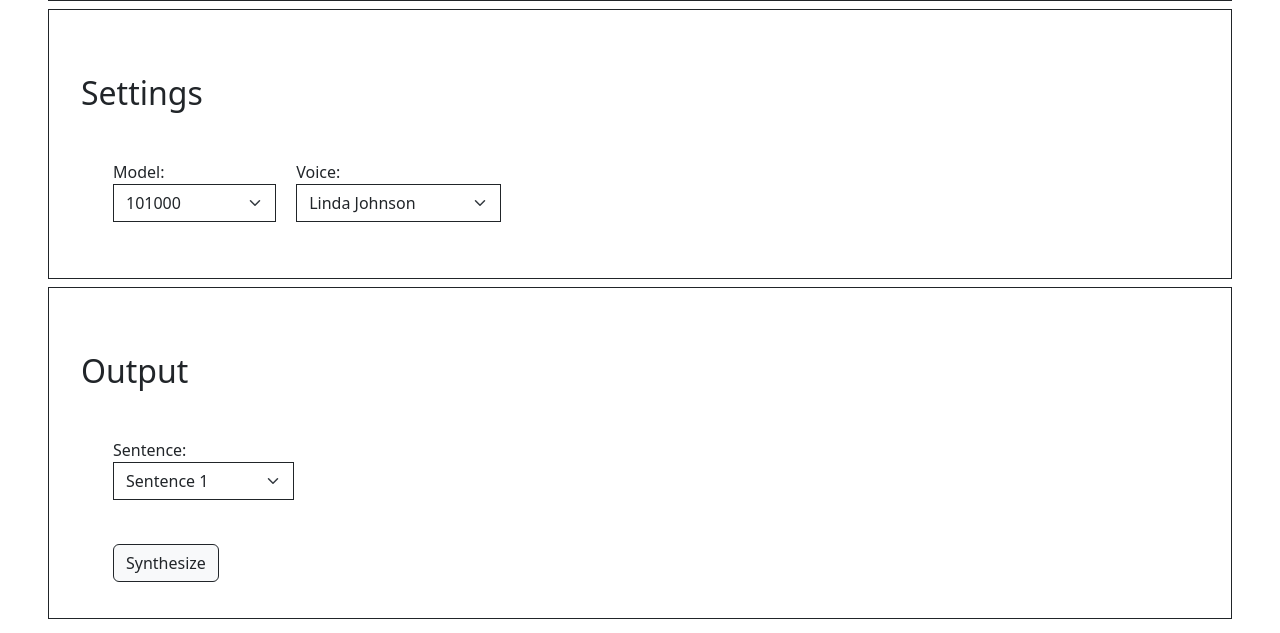
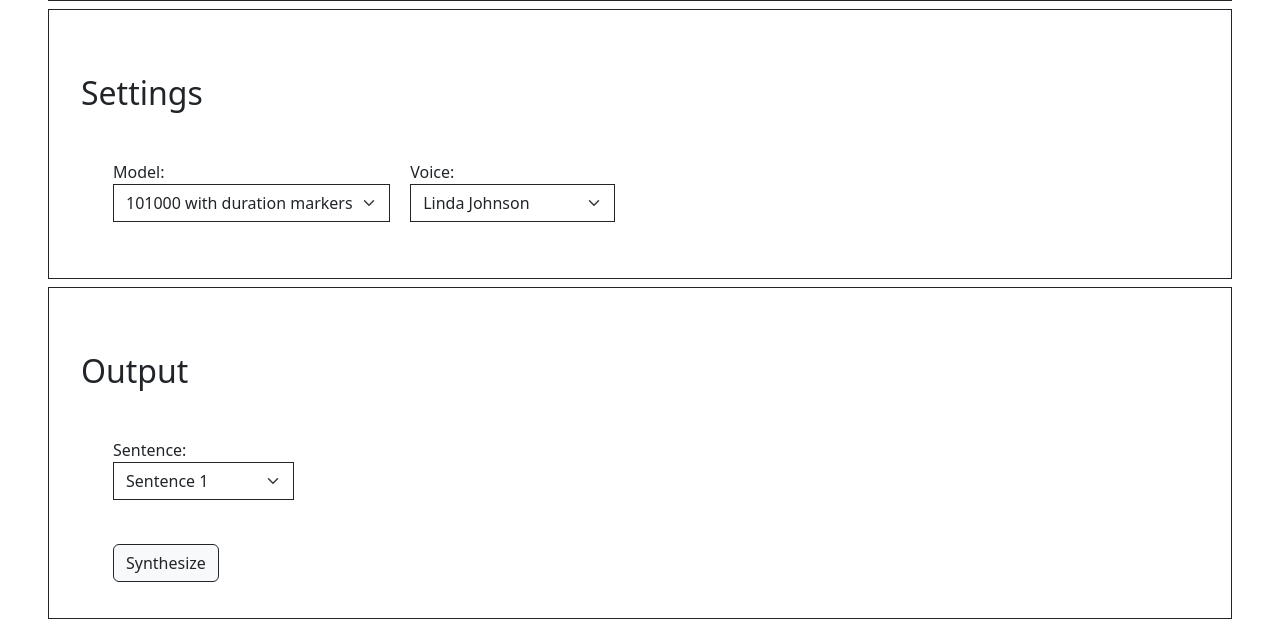
Before and after one commit to ntlprzybysz/synthesis-gui, a Django app: page / in a window 1280 px wide. Shown: the part 1088-1721 px from the top of the page. Run offline with Django 4.2, Linux system fonts and the light colour scheme; parts of the project's set-up code (start-up, migrations or seed data) failed here and were passed over.

Commit message:
Started adding new models, changed names for default

```diff
--- a/synthesis/static/exampleHandler.js
+++ b/synthesis/static/exampleHandler.js
@@ -15,45 +15,45 @@
 function loadExample(chosenExample) {
     let projectInformation;
     switch (chosenExample) {
-        case "quick-101000":
+        case "quick-101000-with-markers":
             projectInformation = {
-                "projectName": "Quick test with model 101000",
+                "projectName": "Quick test with model 101000 with markers",
                 "textInput": "printing",
                 "ipaInput": "p˘|r˘|ɪː|n˘|t|ɪː|ŋː",
-                "modelInput": "101000",
+                "modelInput": "101000-with-markers",
                 "voiceInput": "Linda Johnson",
                 "sentenceInput": 1,
             };
             break;
 
-        case "printing-101000":
+        case "printing-101000-with-markers":
             projectInformation = {
-                "projectName": "Example printing with model 101000",
+                "projectName": "Example printing with model 101000 with markers",
                 "textInput": "Printing, in the only sense with which we are at present concerned, differs from most if not from all the arts and crafts represented in the Exhibition in being comparatively modern.",
                 "ipaInput": "p˘|r˘|ɪː|n˘|t|ɪː|ŋː|,|SIL2|ɪː|n|SIL0|ð|əː|SIL1|ˈoʊ|n|l˘|i|SIL0|sː|ˈɛˑ|n|s|SIL0|w˘|ˈɪ˘|ðː|SIL0|w|ˈɪ|tʃ|SIL0|w|ˈi|SIL0|ˈɑ|r|SIL0|ˈæ|t|SIL0|p˘|r˘|ˈɛ|z|ə|n˘|t|SIL0|k˘|ə˘|n|s|ˈʌrː|n|dː|,|SIL3|d|ˈɪ|f|ərˑ|zː|SIL1|f˘|r˘|ˈʌ˘|mˑ|SIL0|m˘|ˈoʊˑ|s|t˘|SIL0|ˈɪ|f|SIL0|n|ˈɑ|t|SIL0|f˘|r˘|ˈʌ˘|m|SIL0|ˈɔ|lˑ|SIL0|ðˑ|əː|SIL0|ˈɑ|r|t|s˘|SIL0|ə|n|d|SIL0|k|r˘|ˈæ|f|t˘|s|SIL0|r|ˌɛ˘|p|r˘|ɪ˘|z|ˈɛ|n˘|t|ɪ|d|SIL0|ɪː|n|SIL0|ð˘|ə|SIL0|ˌɛˑ|k|s˘|ə|b|ˈɪˑ|ʃ|əˑ|nː|SIL2|ɪ|n|SIL0|b˘|ˈi˘|ɪː|ŋ˘|SIL0|k˘|ə˘|m|p|ˈɛr|ə|t|ɪ|v|l|i|SIL0|mˑ|ˈɑː|d|",
-                "modelInput": "101000",
+                "modelInput": "101000-with-markers",
                 "voiceInput": "Linda Johnson",
                 "sentenceInput": 1,
             };
             break;
 
-        case "mountain-101000":
+        case "mountain-101000-with-markers":
             projectInformation = {
-                "projectName": "Example mountain with model 101000",
+                "projectName": "Example mountain with model 101000 with markers",
                 "textInput": "As the overlying plate lifts up, it also forms mountain ranges.",
                 "ipaInput": "ˈæ|z|SIL0|ð|ʌ|SIL0|ˌoʊ|v|ɝ|l|ˈaɪ|ɪ|ŋ|SIL0|p|l|ˈeɪ|t|SIL0|l|ˈɪ|f|t|s|SIL0|ˈʌ|p|,|SIL1|ɪ|t|SIL0|ˈɔ|l|s|oʊ|SIL0|f|ˈɔ|r|m|z|SIL0|m|ˈaʊ|n|t|ʌ|n|SIL0|r|ˈeɪ|n|dʒ|ʌ|z|.|SIL2",
-                "modelInput": "101000",
+                "modelInput": "101000-with-markers",
                 "voiceInput": "Linda Johnson",
                 "sentenceInput": 1,
             };
             break;
 
-        case "wind-101000":
+        case "wind-101000-with-markers":
             projectInformation = {
-                "projectName": "Example north wind with model 101000",
+                "projectName": "Example north wind with model 101000 with markers",
                 "textInput": "The North Wind and the Sun were disputing which was the stronger, when a traveler came along wrapped in a warm cloak.",
                 "ipaInput": "ð|ʌ|SIL0|n|ˈɔ|r|θ|SIL0|w|ˈɪ|n|d|SIL0|ˈæ|n|d|SIL0|ð|ʌ|SIL0|s|ˈʌ|n|SIL0|w|ɝ|SIL0|d|ɪ|s|p|j|ˈu|t|ɪ|ŋ|SIL0|h|w|ˈɪ|t͡ʃ|SIL0|w|ˈɑ|z|SIL0|ð|ʌ|SIL0|s|t|r|ˈɔ|ŋ|ɝ|,|SIL1|h|w|ˈɛ|n|SIL0|ʌ|SIL0|t|r|ˈæ|v|ʌ|l|ɝ|SIL0|k|ˈeɪ|m|SIL0|ʌ|l|ˈɔ|ŋ|SIL0|r|ˈæ|p|t|SIL0|ɪ|n|SIL0|ʌ|SIL0|w|ˈɔ|r|m|SIL0|k|l|ˈoʊ|k|.|SIL2",
-                "modelInput": "101000",
+                "modelInput": "101000-with-markers",
                 "voiceInput": "Linda Johnson",
                 "sentenceInput": 1,
             };
@@ -64,7 +64,7 @@ function loadExample(chosenExample) {
                 "projectName": "Example synthesis",
                 "textInput": "",
                 "ipaInput": "",
-                "modelInput": "101000",
+                "modelInput": "101000-with-markers",
                 "voiceInput": "Linda Johnson",
                 "sentenceInput": 1,
             };
--- a/synthesis/static/modelHandler.js
+++ b/synthesis/static/modelHandler.js
@@ -30,7 +30,7 @@ function _emptyElement(element) {
 function _getModelsData(selectedModel) {
     let modelData;
     switch (selectedModel) {
-        case "101000":
+        case "101000-with-markers":
             modelData = {
                 "voices": [["Linda Johnson", "Linda Johnson"],],
                 "vowels": [["aɪ"], ["aʊ"], ["eɪ"], ["i"], ["oʊ"], ["u"], ["æ"], ["ɑ"], ["ɔ"], ["ɔr"], ["ɔɪ"], ["ə"], ["ər"], ["ɛ"], ["ɛr"], ["ɪ"], ["ɪr"], ["ʊ"], ["ʊr"], ["ʌ"], ["ʌr"]],
@@ -38,7 +38,17 @@ function _getModelsData(selectedModel) {
                 "silenceSymbols": [["SIL0"], ["SIL1"], ["SIL2"], ["SIL3"]],
                 "specialSymbols": [["!"], ["\""], ["'"], ["("], [")"], [","], ["-"], ["."], [":"], [";"], ["?"], ["["], ["]"], ["—"]],
             };
-            break
+            break;
+
+        case "101000-without-markers":
+            modelData = {
+                "voices": [],
+                "vowels": [],
+                "consonants": [],
+                "silenceSymbols": [],
+                "specialSymbols": [],
+            };
+            break;
 
         case "6208-IPA-3500":
             modelData = {
@@ -70,7 +80,37 @@ function _getModelsData(selectedModel) {
             };
             break;
 
-        default: // 101000
+        case "103500-with-markers":
+            modelData = {
+                "voices": [],
+                "vowels": [],
+                "consonants": [],
+                "silenceSymbols": [],
+                "specialSymbols": [],
+            };
+            break;
+
+        case "103500-without-markers":
+            modelData = {
+                "voices": [],
+                "vowels": [],
+                "consonants": [],
+                "silenceSymbols": [],
+                "specialSymbols": [],
+            };
+            break;
+
+        case "1051-IPA-3000":
+            modelData = {
+                "voices": [],
+                "vowels": [],
+                "consonants": [],
+                "silenceSymbols": [],
+                "specialSymbols": [],
+            };
+            break;
+
+        default: // 101000-with-markers
             modelData = {
                 "voices": [["Linda Johnson", "Linda Johnson"],],
                 "vowels": [["aɪ"], ["aʊ"], ["eɪ"], ["i"], ["oʊ"], ["u"], ["æ"], ["ɑ"], ["ɔ"], ["ɔr"], ["ɔɪ"], ["ə"], ["ər"], ["ɛ"], ["ɛr"], ["ɪ"], ["ɪr"], ["ʊ"], ["ʊr"], ["ʌ"], ["ʌr"]],
--- a/synthesis/templates/home.html
+++ b/synthesis/templates/home.html
@@ -89,10 +89,10 @@
                                                         <select class="form-select" name="example-select-field" id="example"
                                                                 style="border-radius: 0px; border-color: #212529;">
                                                                 <option selected>---</option>
-                                                                <option value="quick-101000">Quick test (101000)</option>
-                                                                <option value="printing-101000">Printing (101000)</option>
-                                                                <option value="mountain-101000">Mountain (101000)</option>
-                                                                <option value="wind-101000">North Wind (101000)</option>
+                                                                <option value="quick-101000-with-markers">Quick test (101000 with duration markers)</option>
+                                                                <option value="printing-101000-with-markers">Printing (101000 with duration markers)</option>
+                                                                <option value="mountain-101000-with-markers">Mountain (101000 with duration markers)</option>
+                                                                <option value="wind-101000-with-markers">North Wind (101000 with duration markers)</option>
                                                         </select>
                                                 </div>
 
@@ -307,7 +307,7 @@
                                                 <label for="model-select-field" class="form-label">Model:
                                                         <select class="form-select" name="model-select-field" id="model-select-field"
                                                                 style="border-radius: 0px; border-color: #212529;">
-                                                                <option value="101000" selected>101000</option>
+                                                                <option value="101000-with-markers" selected>101000 with duration markers</option>
                                                                 <option value="6208-IPA-3500">6208 IPA 3500</option>
                                                                 <option value="MagK-IPA-6400">MagK IPA 6400</option>
                                                                 <option value="TZ-IPA-6000">TZ IPA 6000</option>
```
